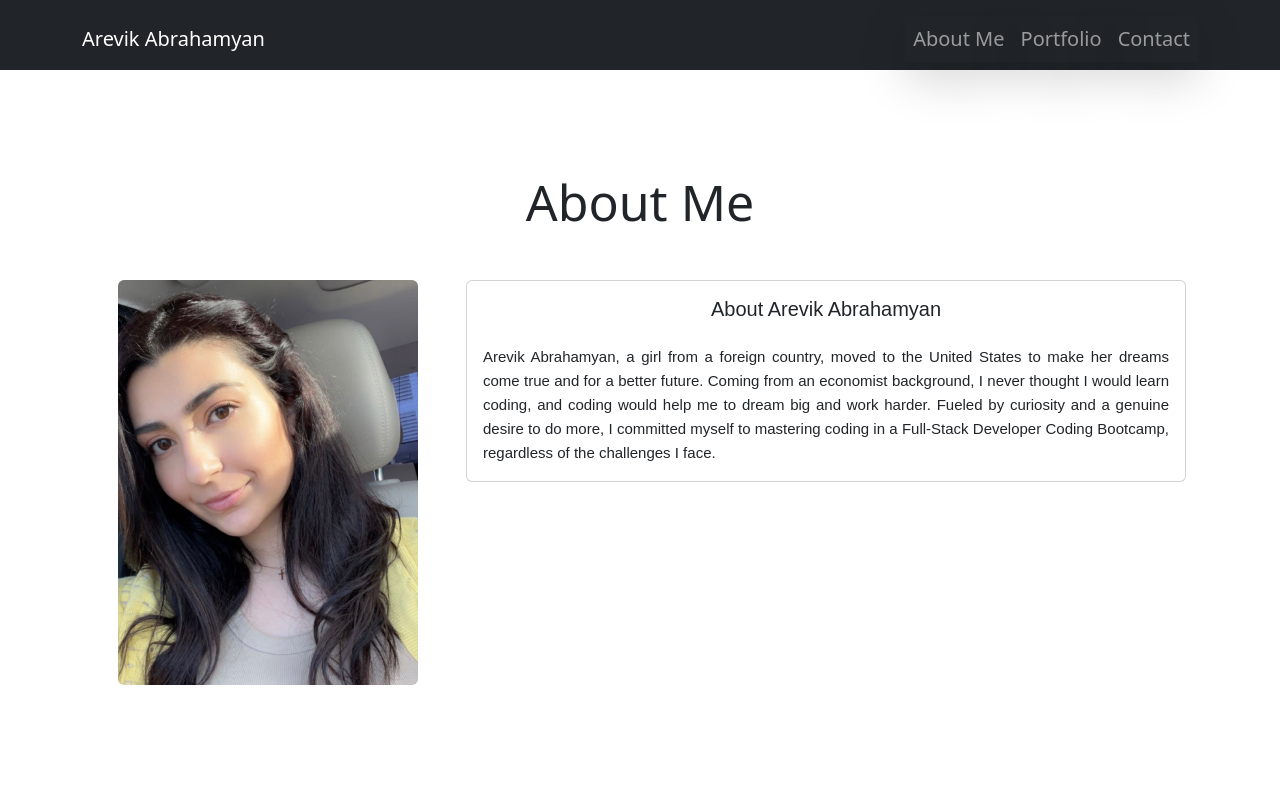
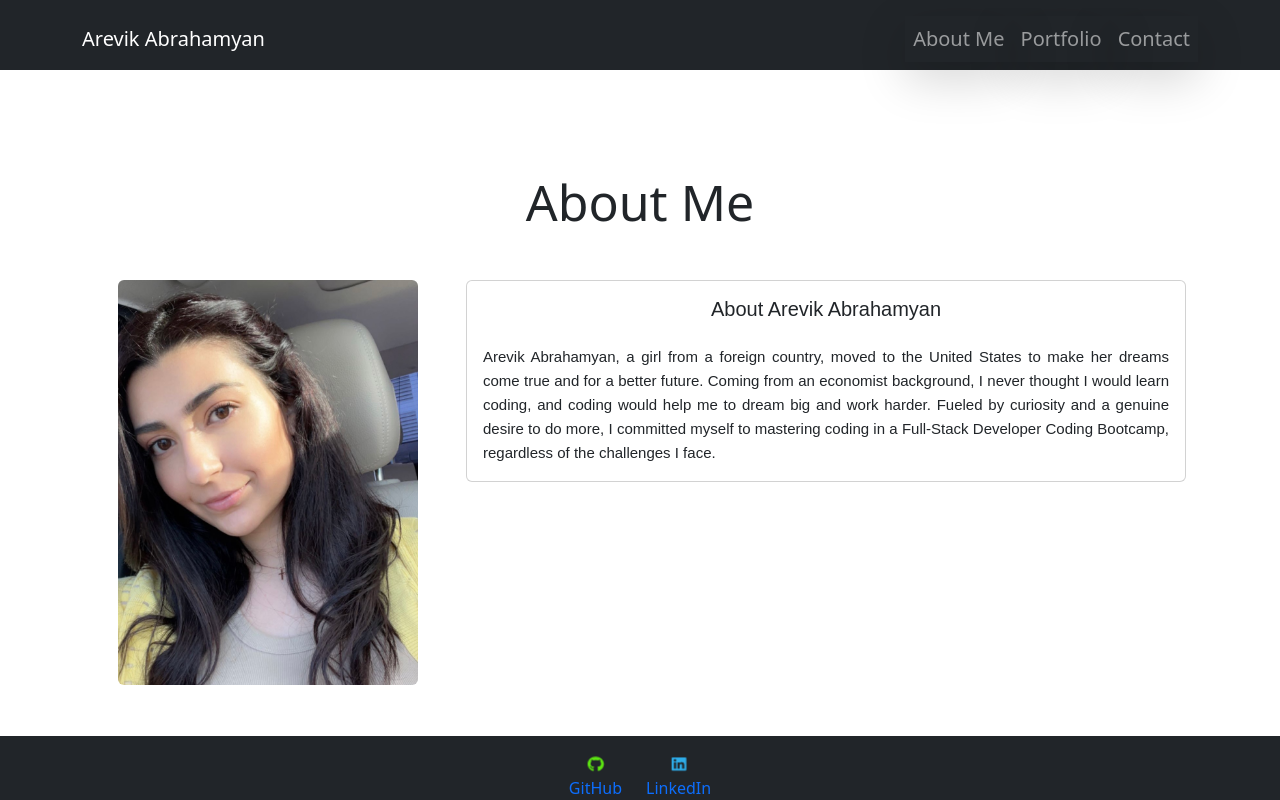
Before and after one commit to Sunny9810/React-Portfolio, a React (Create React App) app: page /React-Portfolio in a window 1280 px wide. Shown: the top 800 px of the page. Built offline with nearby package versions, Linux system fonts and the light colour scheme.

Commit message:
adding footer styling

```diff
--- a/src/style/Footer.css
+++ b/src/style/Footer.css
@@ -0,0 +1,12 @@
+/* FOOTER SECTION */
+
+.footer {
+    position: fixed;
+    bottom: 0;
+    width: 100%;
+  }
+
+    .social-icons-wrapper {
+      margin-top: 1rem; /* Add margin-top to the social-icons-wrapper */
+      padding-bottom: 0; /* Remove padding-bottom from the social-icons-wrapper */
+    }
```
